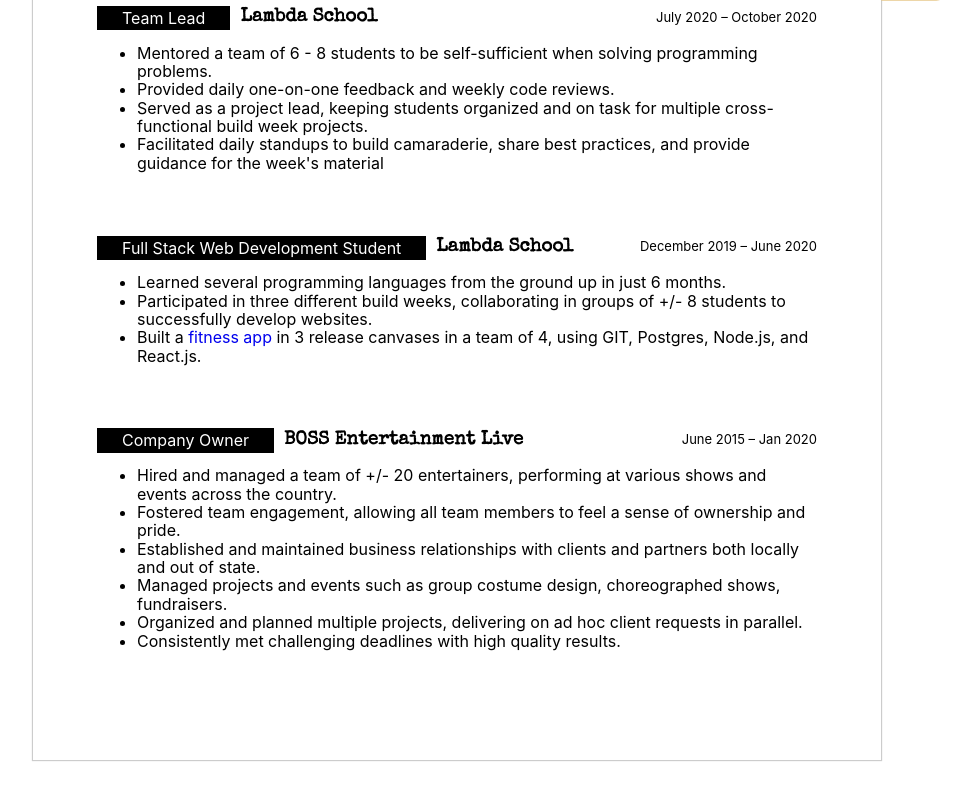
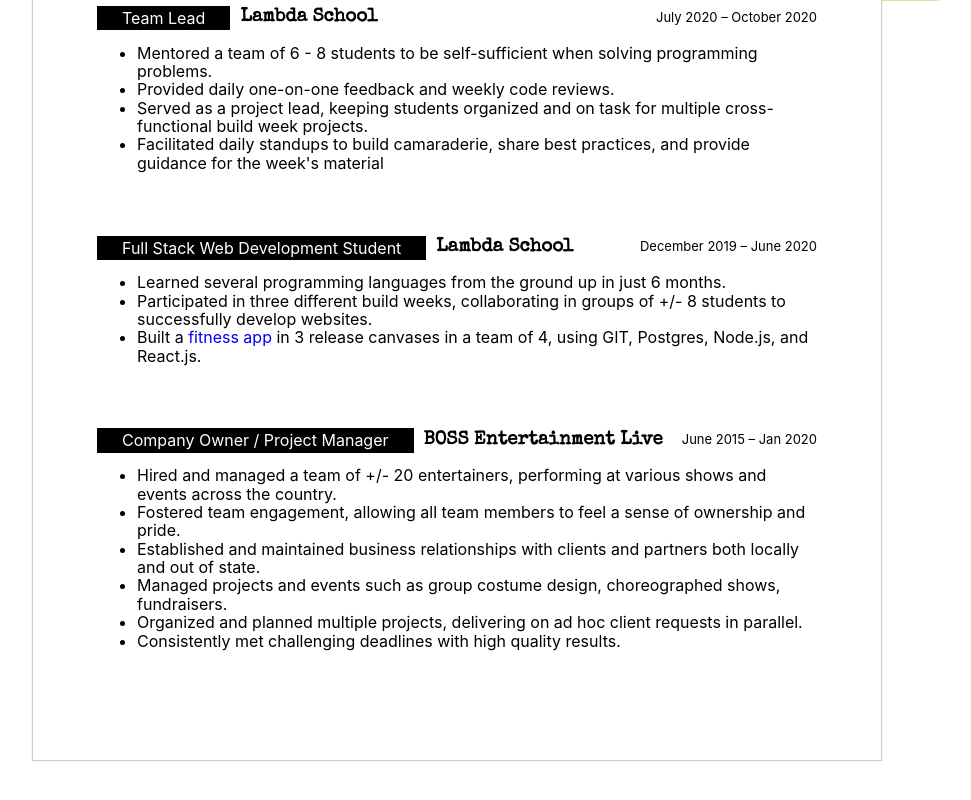
Before and after one commit to alvillaraza/dev_portfolio, a React (Create React App) app in the folder portfolio/: page /resume in a window 1280 px wide. Shown: the part 760-1560 px from the top of the page, without its empty margins (31-1002 px from the left). Built offline with nearby package versions, Linux system fonts and the light colour scheme.

Commit message:
updated resume

```diff
--- a/portfolio/src/components/Resume.js
+++ b/portfolio/src/components/Resume.js
@@ -116,7 +116,7 @@
                     <div className='resume-job-facts'>
                         <div className='resume-job-titleandco'>
                             <div className='resume-job-title'>
-                                Company Owner
+                                Company Owner / Project Manager
                             </div>{' '}
                             <h3>BOSS Entertainment Live</h3>
                         </div>
```
